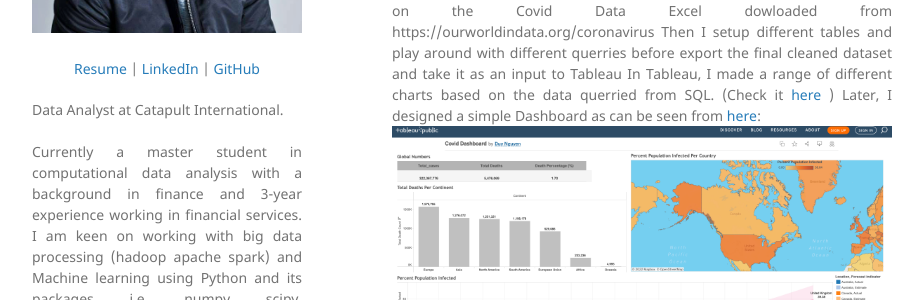
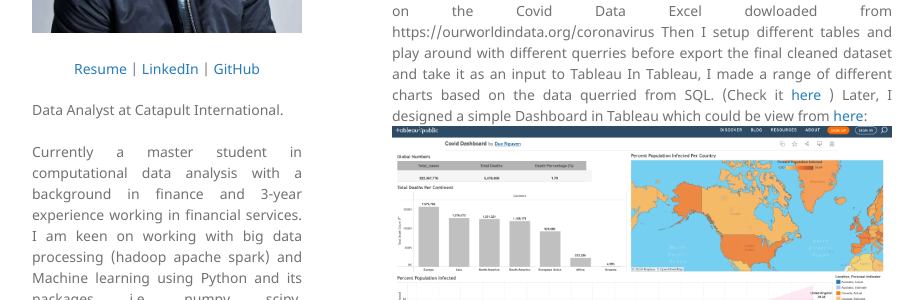
Before and after one commit to duy7590/duy7590.github.io, a Jekyll site: the page built from index.md, in a window 1280 px wide and 900 px high. Shown: the part 364-664 px from the top of the window, without its empty margins (178-1101 px from the left). Built offline with Jekyll 4.4.1, drawn with Linux system fonts in a browser that asks for light colours; our own code applies the rules of GitHub Pages for plain Markdown files.

Commit message:
Update index.md

```diff
--- a/index.md
+++ b/index.md
@@ -15,8 +15,7 @@ For SQL, I used Microsoft SQL Server Management Studio to create a database base
 Then I setup different tables and play around with different querries before export the final cleaned dataset and take it as an input to Tableau
 
 In Tableau, I made a range of different charts based on the data querried from SQL. (Check it <a href="https://github.com/duy7590/SQL_Covid19_Tutorial/blob/main/Covid19_Data%20Exploration_%20SQLQuery.sql"> here</a> )
-Later, I designed a simple Dashboard as can be seen from
-<a href="https://public.tableau.com/app/profile/duy.nguyen1086/viz/CovidDashboard_16429782005130/Dashboard1"> here</a>:
+Later, I designed a simple Dashboard in Tableau which could be view from <a href="https://public.tableau.com/app/profile/duy.nguyen1086/viz/CovidDashboard_16429782005130/Dashboard1"> here</a>:
 
 
 </div>
```
